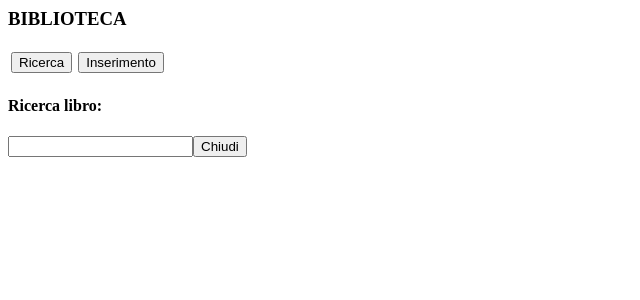
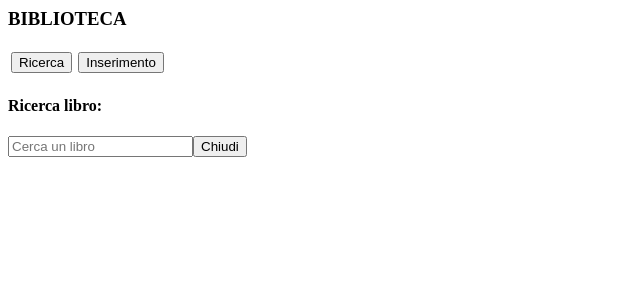
Before and after one commit to CaterinaFro/Progetto-Caterina-Frosali, an Angular app: page / in a window 1280 px wide. Both pictures are taken after a click on the button "Ricerca". Shown: the top 300 px of the page, without its empty margins (0-640 px from the left). Built offline with nearby package versions, Linux system fonts and the light colour scheme.

Commit message:
service-providers-dbls

```diff
--- a/src/root/ricerca/ricerca.component.html
+++ b/src/root/ricerca/ricerca.component.html
@@ -1,3 +1,3 @@
 <h4> Ricerca libro: </h4>
-<input (input)="trovaMatch()" id="campo-ricerca">
+<input (input)="trovaMatch()" id="campo-ricerca" placeholder="Cerca un libro">
 <button (click)="clean()">Chiudi</button>
```
Also changed, not shown: src/root/root.component.ts (+6 -2 lines).
